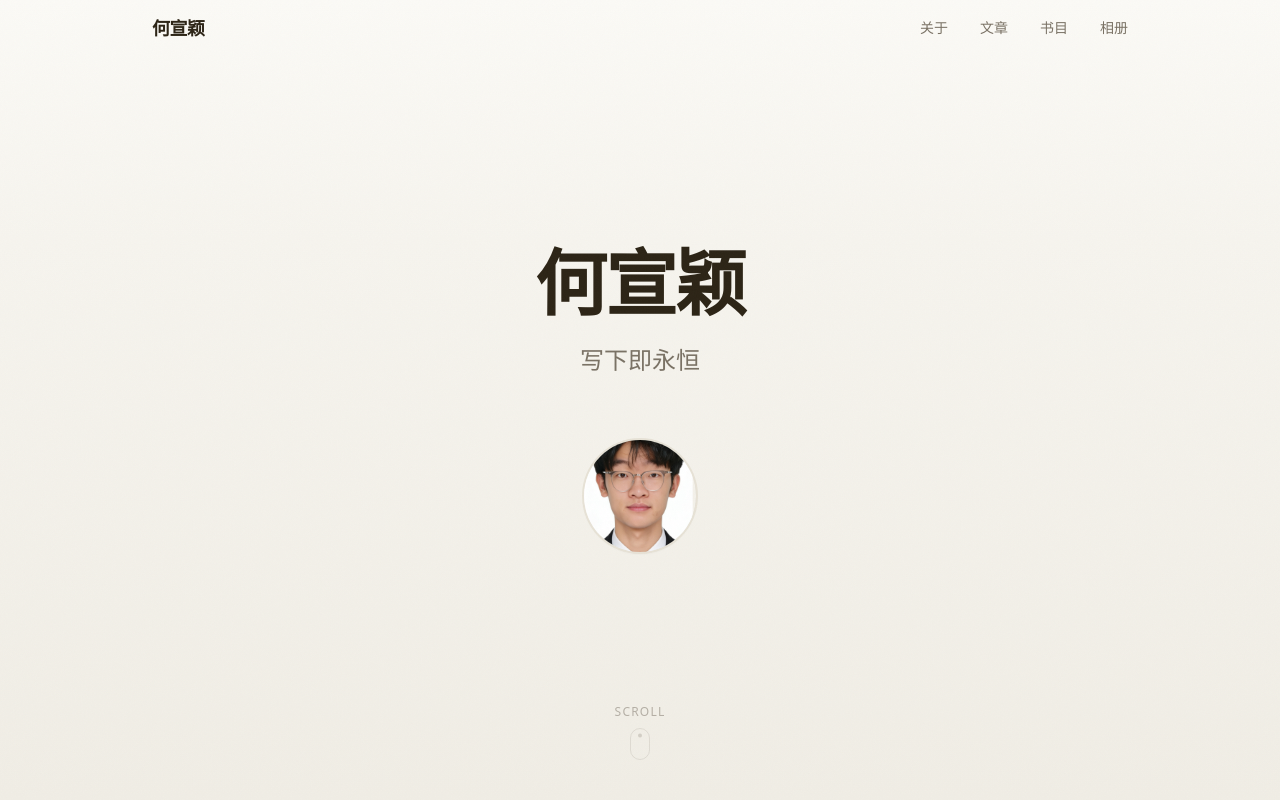
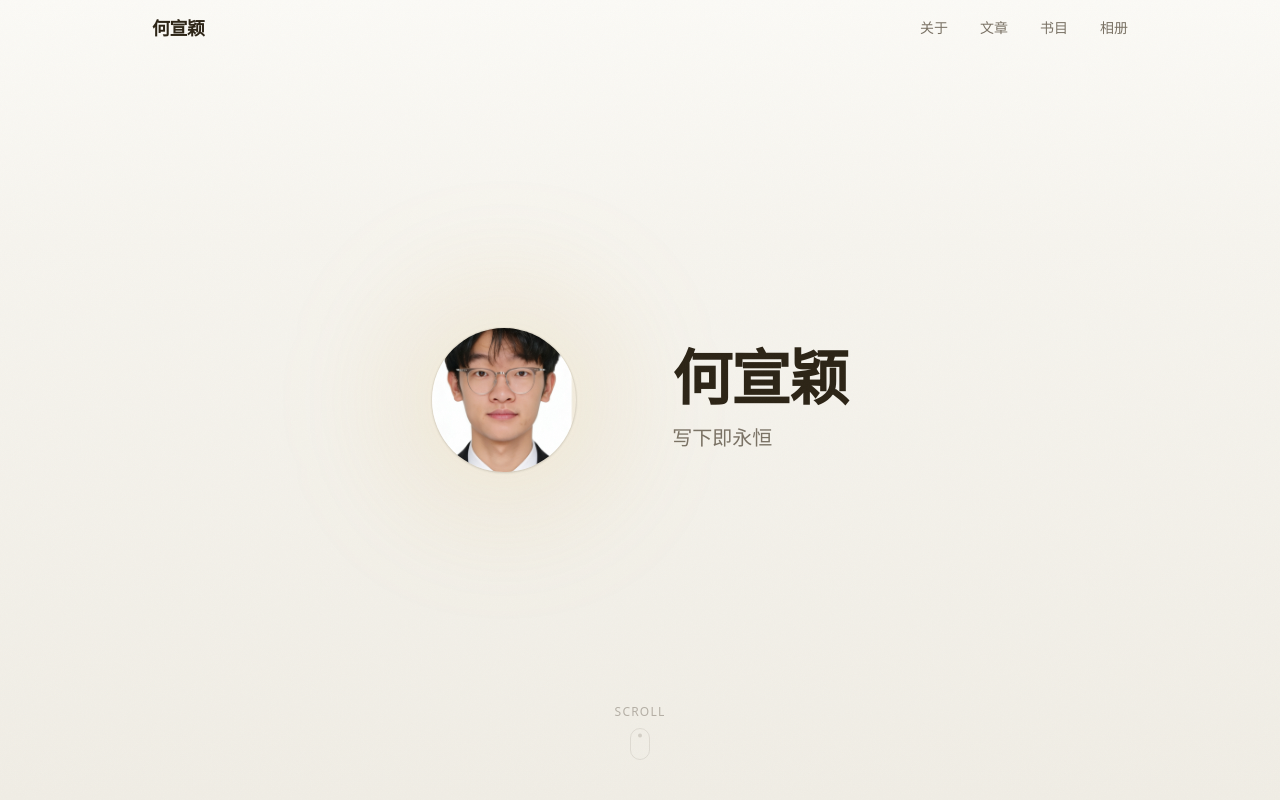
Before and after one commit to Calledliuda/hexuanying-blog, a Next.js app: page / in a window 1280 px wide. Shown: the top 800 px of the page. Built offline with nearby package versions, Linux system fonts and the light colour scheme.

Commit message:
refine: avatar left-aligned layout with warm glow

```diff
--- a/src/components/HeroSection.tsx
+++ b/src/components/HeroSection.tsx
@@ -10,46 +10,51 @@ interface HeroSectionProps {
 
 export default function HeroSection({ name, tagline, avatar }: HeroSectionProps) {
   return (
-    <section className="min-h-screen flex flex-col items-center justify-center relative px-6">
-      <div className="text-center">
-        <motion.h1
-          initial={{ filter: "blur(8px)", opacity: 0, y: 20 }}
-          animate={{ filter: "blur(0px)", opacity: 1, y: 0 }}
-          transition={{ duration: 0.8, ease: [0.25, 0.1, 0, 1] }}
-          className="text-5xl sm:text-6xl lg:text-7xl font-[family-name:var(--font-display)] font-bold tracking-tight text-ink text-balance"
-        >
-          {name}
-        </motion.h1>
-
-        <motion.p
-          initial={{ opacity: 0, y: 12 }}
-          animate={{ opacity: 1, y: 0 }}
-          transition={{ duration: 0.6, delay: 0.3, ease: [0.25, 0.1, 0, 1] }}
-          className="mt-6 text-xl sm:text-2xl text-ink-muted font-light text-balance"
-        >
-          {tagline}
-        </motion.p>
-
+    <section className="min-h-screen flex items-center justify-center relative px-6">
+      <div className="flex flex-col sm:flex-row items-center gap-10 sm:gap-16 lg:gap-24 max-w-3xl mx-auto">
         {avatar && (
           <motion.div
             initial={{ opacity: 0, scale: 0.8 }}
             animate={{ opacity: 1, scale: 1 }}
             transition={{
               duration: 0.7,
-              delay: 0.6,
+              delay: 0.2,
               ease: [0.34, 1.56, 0.64, 1],
             }}
-            className="mt-16"
+            className="flex-shrink-0"
           >
-            <div className="w-24 h-24 sm:w-28 sm:h-28 rounded-full overflow-hidden ring-2 ring-warm-200 shadow-sm mx-auto">
-              <img
-                src={avatar}
-                alt={name}
-                className="w-full h-full object-cover"
-              />
+            <div className="relative">
+              <div className="absolute inset-0 rounded-full bg-accent-amber/15 blur-2xl scale-150" />
+              <div className="w-28 h-28 sm:w-36 sm:h-36 rounded-full overflow-hidden ring-1 ring-warm-300/50 shadow-sm relative">
+                <img
+                  src={avatar}
+                  alt={name}
+                  className="w-full h-full object-cover"
+                />
+              </div>
             </div>
           </motion.div>
         )}
+
+        <div className="text-center sm:text-left">
+          <motion.h1
+            initial={{ filter: "blur(8px)", opacity: 0, y: 20 }}
+            animate={{ filter: "blur(0px)", opacity: 1, y: 0 }}
+            transition={{ duration: 0.8, ease: [0.25, 0.1, 0, 1] }}
+            className="text-4xl sm:text-5xl lg:text-6xl font-[family-name:var(--font-display)] font-bold tracking-tight text-ink text-balance"
+          >
+            {name}
+          </motion.h1>
+
+          <motion.p
+            initial={{ opacity: 0, y: 12 }}
+            animate={{ opacity: 1, y: 0 }}
+            transition={{ duration: 0.6, delay: 0.4, ease: [0.25, 0.1, 0, 1] }}
+            className="mt-4 text-lg sm:text-xl text-ink-muted font-light text-balance"
+          >
+            {tagline}
+          </motion.p>
+        </div>
       </div>
 
       <motion.div
@@ -58,7 +63,7 @@ export default function HeroSection({ name, tagline, avatar }: HeroSectionProps)
         transition={{ delay: 1.2, duration: 0.6 }}
         className="absolute bottom-10"
       >
-        <p className="text-xs text-ink-light tracking-widest uppercase">
+        <p className="text-xs text-ink-light tracking-widest uppercase text-center">
           scroll
         </p>
         <div className="mt-2 mx-auto w-5 h-8 rounded-full border border-ink-light/30 flex justify-center pt-1">
```
